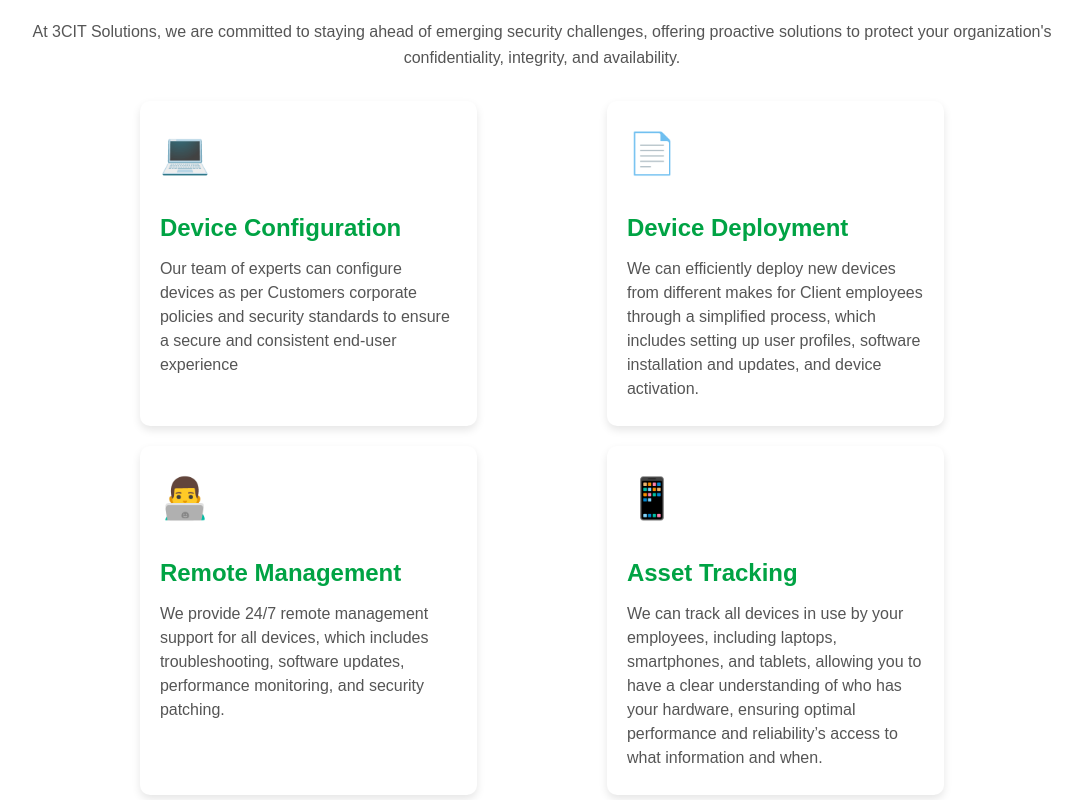
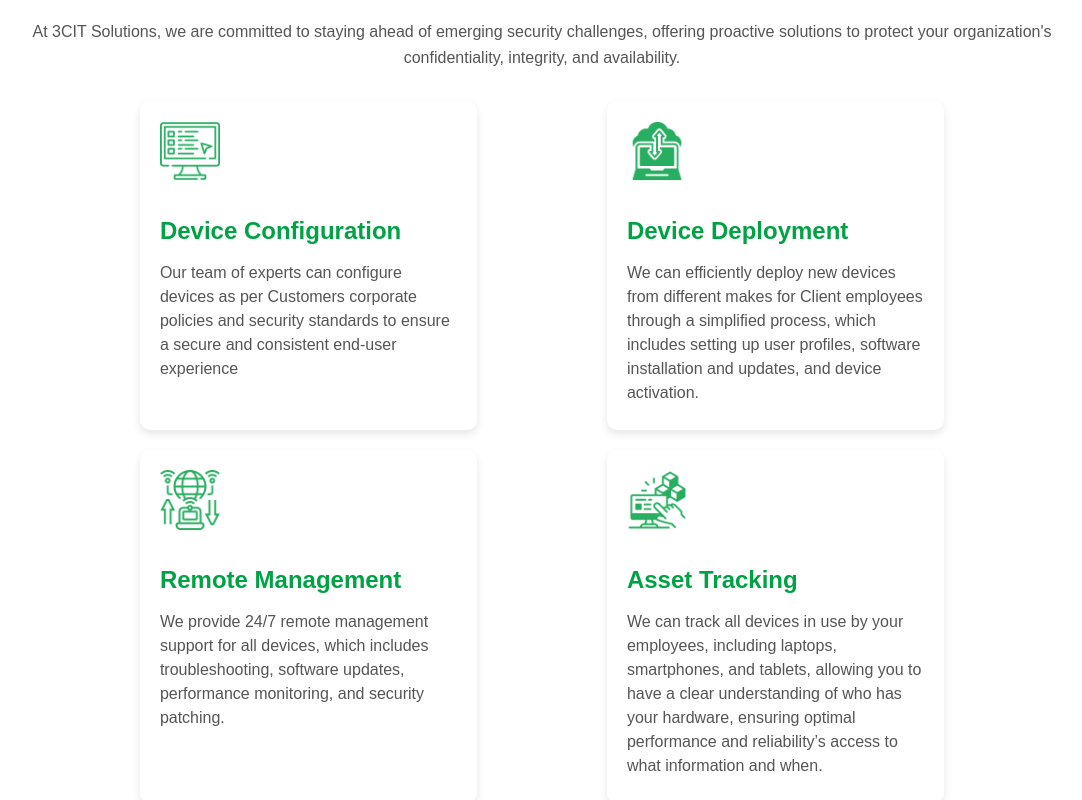
Before and after one commit to adinathgarud/3cit, a React (Create React App) app: page /solutions/infrastructure-solutions/it-security-solutions in a window 1280 px wide. Shown: the part 1940-2740 px from the top of the page, without its empty margins (98-1180 px from the left). Built offline with nearby package versions, Linux system fonts and the light colour scheme.

Commit message:
it security Update

```diff
--- a/src/Pages/Solutions/InfrastructureSolutions/ITSecuritySolution/ITSecuritySolution.css
+++ b/src/Pages/Solutions/InfrastructureSolutions/ITSecuritySolution/ITSecuritySolution.css
@@ -2,14 +2,13 @@
 .digital-immunity-container {
   background-image: url('../../../../assets/Add-a-subheading-12.png');
   display: grid;
-  align-items: center;
+  align-items: end;
   justify-content: center;
   height: 95vh;
   background-size: cover;
   background-repeat: no-repeat;
   margin-top: -110px;
   z-index: -1;
-  align-items: end;
   position: relative;
   background-attachment: fixed;
 }
@@ -17,7 +16,6 @@
 .digital-immunity-content {
   text-align: center;
   color: white;
-
 }
 
 .background-contain {
@@ -96,9 +94,12 @@
 }
 
 .icon {
-  font-size: 2.5rem;
   color: #00a344;
   margin-bottom: 10px;
+}
+.icon img{
+  width: 60px;
+  height: auto;
 }
 
 .service-card h3 {
--- a/src/Pages/Solutions/InfrastructureSolutions/ITSecuritySolution/ITSecuritySolution.js
+++ b/src/Pages/Solutions/InfrastructureSolutions/ITSecuritySolution/ITSecuritySolution.js
@@ -1,36 +1,43 @@
 import React, { useState } from 'react';
 import imageUrl from '../../../../assets/demo-startup-who-we-are-02.jpg';
 import './ITSecuritySolution.css';
+import DeviceConfig from '../../../../assets/data-center-storage.png'
+import Devicedeployment from '../../../../assets/DeviceDeployment.png'
+import remotemanage from '../../../../assets/RemoteManagement.png'
+import virtualization from '../../../../assets/Virtualization.png'
+import assetracking from '../../../../assets/tracking.png'
+import dataprotection from '../../../../assets/DataProtection.png'
+//import Analytics from '../../../../assets/analytics.png'
 
 const ITSecuritySolution = () => {
   const [services] = useState([
     {
-      icon: '💻',
+      icon: DeviceConfig,
       title: 'Device Configuration',
       description: 'Our team of experts can configure devices as per Customers corporate policies and security standards to ensure a secure and consistent end-user experience'
     },
     {
-      icon: '📄',
+      icon: Devicedeployment,
       title: 'Device Deployment',
       description: 'We can efficiently deploy new devices from different makes for Client employees through a simplified process, which includes setting up user profiles, software installation and updates, and device activation.'
     },
     {
-      icon: '👨‍💻',
+      icon: remotemanage,
       title: 'Remote Management',
       description: 'We provide 24/7 remote management support for all devices, which includes troubleshooting, software updates, performance monitoring, and security patching.'
     },
     {
-      icon: '📱',
+      icon: virtualization,
       title: 'Asset Tracking',
       description: 'We can track all devices in use by your employees, including laptops, smartphones, and tablets, allowing you to have a clear understanding of who has your hardware, ensuring optimal performance and reliability’s access to what information and when.'
     },
     {
-      icon: '🔐',
+      icon: assetracking,
       title: 'Data Protection',
       description: 'Our service includes data protection policies that ensure your company data remains secure on all end user devices. We take a proactive approach to prevent data breaches, including deploying high-quality antivirus and antimalware software'
     },
     {
-      icon: '📊',
+      icon: dataprotection,
       title: 'Reporting and Analytics',
       description: 'We provide detailed reporting and analytics on device usage and performance data, allowing you to make informed decisions about device'
     },
@@ -68,7 +75,7 @@
         <div className="services-container">
           {services.map((service, index) => (
             <div className="service-card" key={index}>
-              <div className="icon">{service.icon}</div>
+              <div className="icon"><img src={service.icon} alt={service.title} /></div>
               <h3>{service.title}</h3>
               <p>{service.description}</p>
             </div>
```
